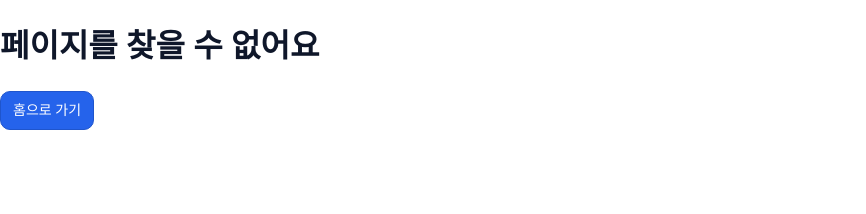
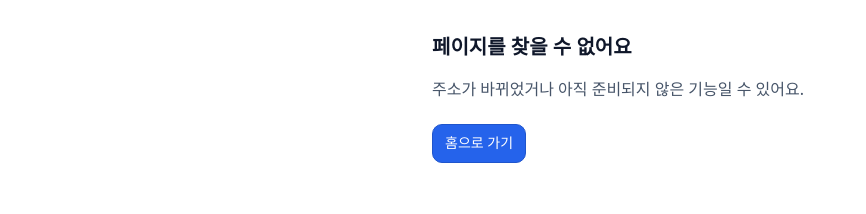
Before and after one commit to ParkChanNeul/channeulworld, a plain HTML site: page 404.html in a window 1280 px wide. Shown: the whole page, without its empty margins (0-866 px from the left). Drawn offline with Linux system fonts and the light colour scheme.

Commit message:
404 페이지 레이아웃 및 스타일 수정
Signed-off-by: 박찬늘 <channeulparks@gmail.com>

```diff
--- a/404.html
+++ b/404.html
@@ -1,9 +1,13 @@
 <!doctype html>
 <html lang="ko">
-<head><meta charset="utf-8"/><meta name="viewport" content="width=device-width, initial-scale=1"/>
-<title>Page not found — channeul.world</title>
-<link rel="stylesheet" href="/assets/styles.css"/></head>
-<body class="shell">
-  <h1>페이지를 찾을 수 없어요</h1>
-  <p><a class="btn primary" href="/">홈으로 가기</a></p>
+<head>
+  <meta charset="utf-8"/>
+  <meta name="viewport" content="width=device-width, initial-scale=1"/>
+  <title>Page not found — channeul.world</title>
+  <link rel="stylesheet" href="/assets/styles.css"/>
+</head>
+<body style="padding:32px;max-width:480px;margin:0 auto;font-family:system-ui,sans-serif;">
+  <h1 style="font-size:20px;margin:0 0 16px;">페이지를 찾을 수 없어요</h1>
+  <p style="margin:0 0 24px;color:#475569;line-height:1.4;">주소가 바뀌었거나 아직 준비되지 않은 기능일 수 있어요.</p>
+  <p><a class="btn primary" href="/" style="text-decoration:none;">홈으로 가기</a></p>
 </body></html>
```
